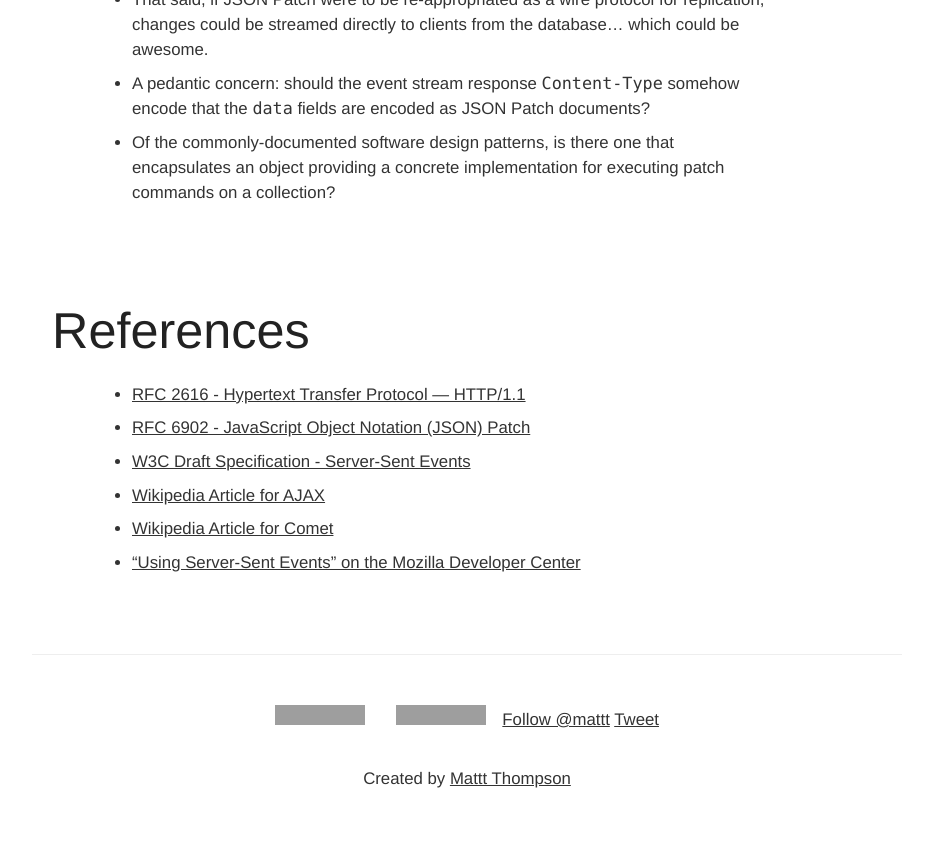
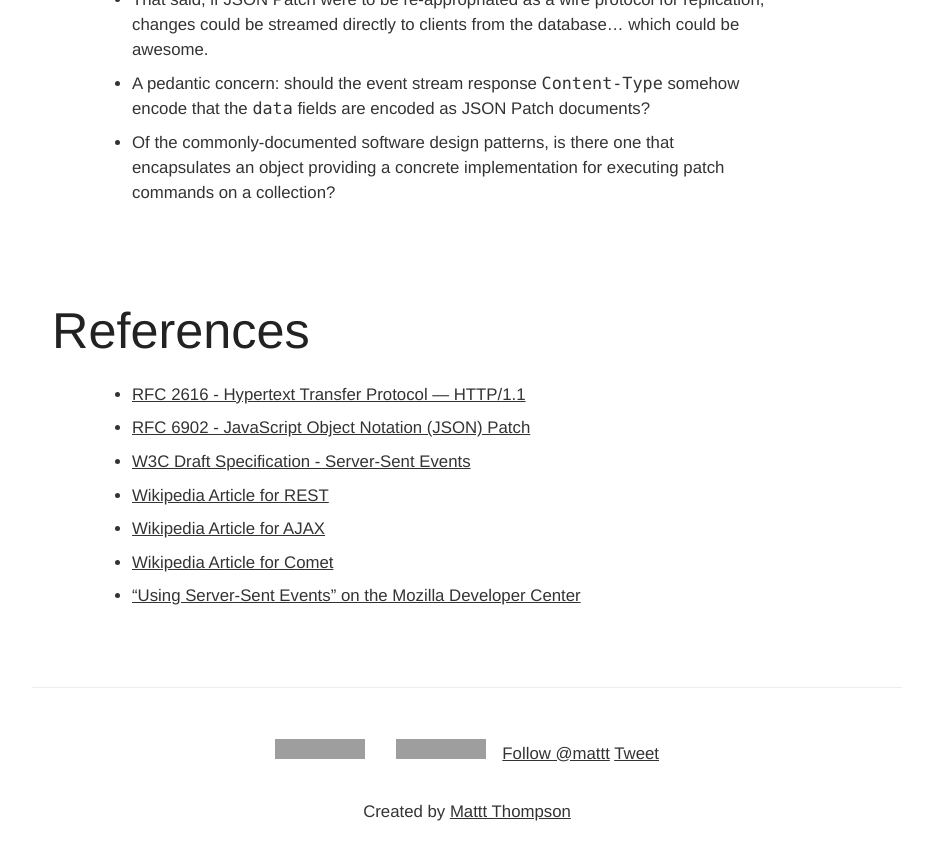
Before and after one commit to johann8384/rocket.github.io, a Jekyll site: the page built from index.md, in a window 1280 px wide and 900 px high, scrolled down 5869 px. Shown: the top 860 px of the window, without its empty margins (173-1106 px from the left). Built offline with Jekyll 4.4.1, drawn with Linux system fonts in a browser that asks for light colours; comment, search, counter and statistics services are not loaded; grey boxes are pictures that could not be loaded.

Commit message:
Adding link to REST article to references

```diff
--- a/index.md
+++ b/index.md
@@ -185,6 +185,7 @@ Want to get in on the ground floor of Rocket's ecosystem? Try your hand at imple
 - [RFC 2616 - Hypertext Transfer Protocol — HTTP/1.1][RFC2616]
 - [RFC 6902 - JavaScript Object Notation (JSON) Patch][RFC6902]
 - [W3C Draft Specification - Server-Sent Events][SSE]
+- [Wikipedia Article for REST](http://en.wikipedia.org/wiki/Representational_state_transfer)
 - [Wikipedia Article for AJAX](http://en.wikipedia.org/wiki/Ajax_%28programming%29)
 - [Wikipedia Article for Comet](http://en.wikipedia.org/wiki/Comet_%28programming%29)
 - ["Using Server-Sent Events" on the Mozilla Developer Center](https://developer.mozilla.org/en-US/docs/Server-sent_events/Using_server-sent_events)
```
